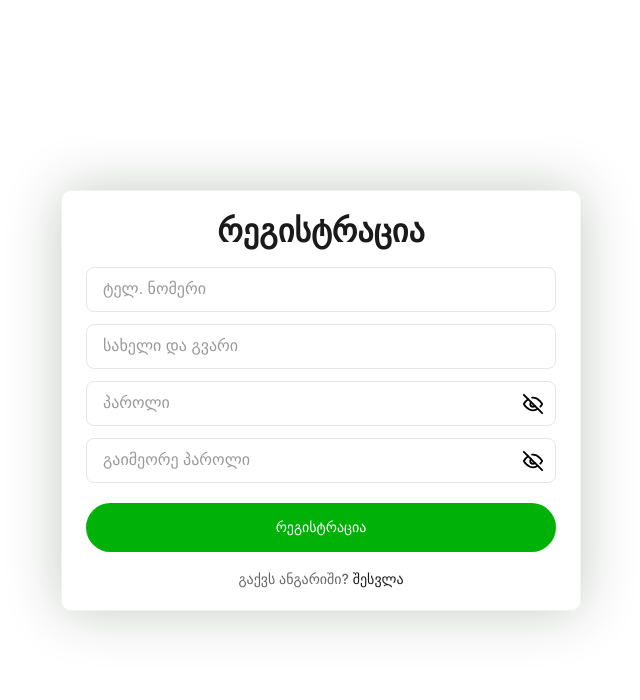
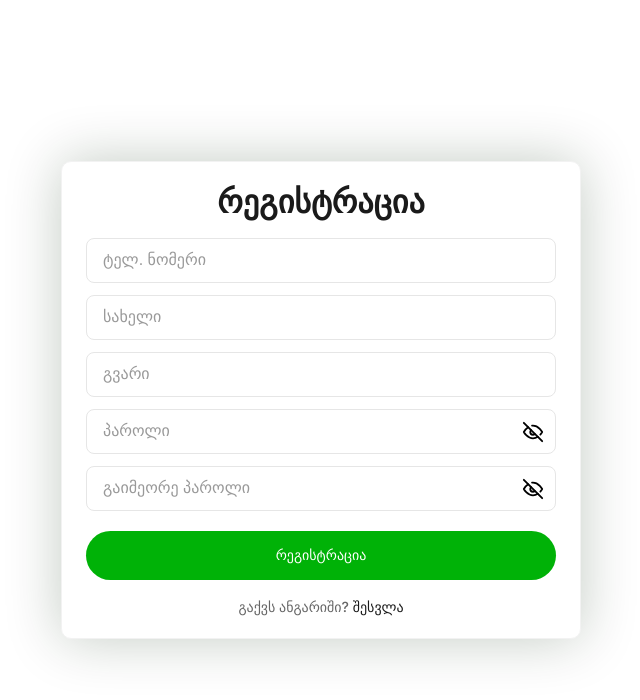
Before and after one commit to Synaptica-Development/Farmers, a Next.js app: page /signup in a window 1280 px wide. Shown: the top 700 px of the page, without its empty margins (319-959 px from the left). Built offline with nearby package versions, Linux system fonts and the light colour scheme.

Commit message:
feat: added last name input

```diff
--- a/app/signup/page.tsx
+++ b/app/signup/page.tsx
@@ -10,7 +10,8 @@ import axios from 'axios';
 import { useRouter } from 'next/navigation';
 
 type FormData = {
-  fullName: string;
+  name: string;
+  lastname: string;
   phone: string;
   password: string;
   confirmPassword: string;
@@ -31,14 +32,14 @@ const SignUpPage = () => {
   const onSubmit = async (data: FormData) => {
     try {
       const registerResponse = await axios.post('http://185.49.165.101:5002/api/Auth/register', {
-        username: data.fullName,
+        name: data.name,
+        lastname: data.lastname,
         phone: data.phone,
         password: data.password,
         confirmPassword: data.confirmPassword,
       });
 
       const keyFromBackend = registerResponse.data.key;
-
 
       await axios.post(
         `http://185.49.165.101:5002/api/Auth/send-otp?key=${encodeURIComponent(keyFromBackend)}`
@@ -50,13 +51,11 @@ const SignUpPage = () => {
         sameSite: 'none',
       });
 
-
       router.push('/otp');
     } catch (e) {
       console.error('Error:', e);
     }
   };
-
 
   const password = watch('password');
 
@@ -79,16 +78,27 @@ const SignUpPage = () => {
           />
           {errors.phone && <p className={styles.error}>{errors.phone.message}</p>}
 
-          {/* Full Name */}
+          {/* Name */}
           <input
             type="text"
-            placeholder="სახელი და გვარი"
-            {...register('fullName', {
-              required: 'შეიყვანე სახელი და გვარი',
+            placeholder="სახელი"
+            {...register('name', {
+              required: 'შეიყვანე სახელი',
               minLength: { value: 2, message: 'მინიმუმ 2 ასო' },
             })}
           />
-          {errors.fullName && <p className={styles.error}>{errors.fullName.message}</p>}
+          {errors.name && <p className={styles.error}>{errors.name.message}</p>}
+
+          {/* Last Name */}
+          <input
+            type="text"
+            placeholder="გვარი"
+            {...register('lastname', {
+              required: 'შეიყვანე გვარი',
+              minLength: { value: 2, message: 'მინიმუმ 2 ასო' },
+            })}
+          />
+          {errors.lastname && <p className={styles.error}>{errors.lastname.message}</p>}
 
           {/* Password */}
           <div className={styles.passwordWrapper}>
@@ -118,7 +128,7 @@ const SignUpPage = () => {
                 placeholder="გაიმეორე პაროლი"
                 {...register('confirmPassword', {
                   required: 'გაიმეორე პაროლი',
-                  validate: (value) => value === password || 'პაროლები არ ემთხვევა',
+                  validate: value => value === password || 'პაროლები არ ემთხვევა',
                 })}
               />
               <Image
```
